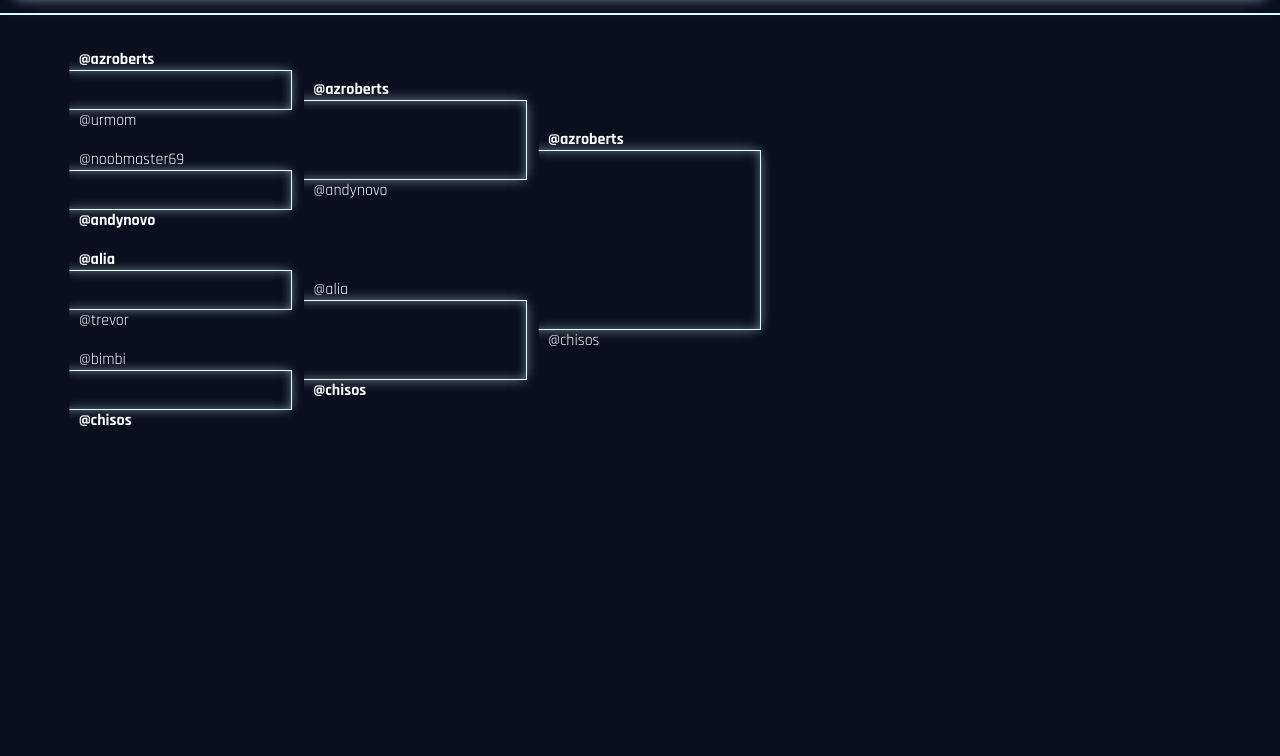
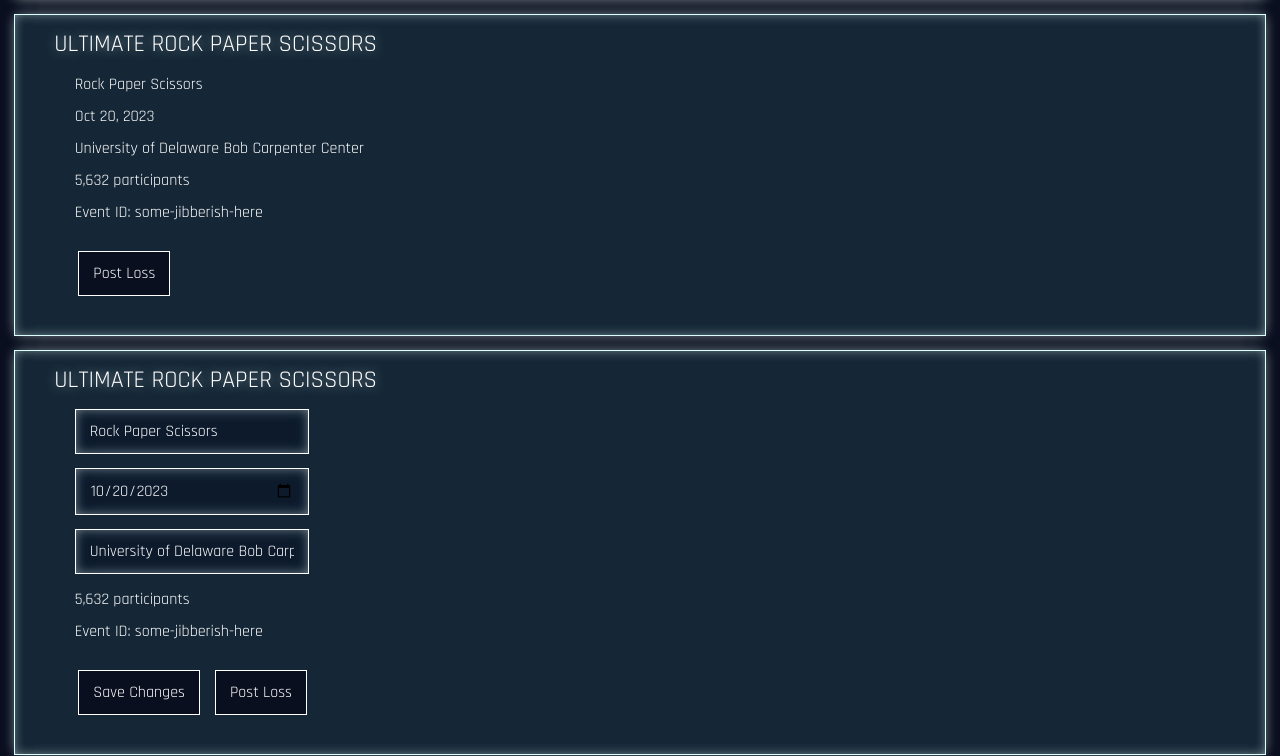
Before and after one commit to azroberts8/Bracket, a plain HTML site: page index.html in a window 1280 px wide. Shown: the part 67-823 px from the top of the page. Before the commit the page ends 800 px from the top, so only its background shows below. Drawn offline with Linux system fonts and the light colour scheme.

Commit message:
Tournament panel complete

```diff
--- a/index.html
+++ b/index.html
@@ -46,35 +46,35 @@
                 <div class="tournamentSpread">
                     <div class="window event">
                         <h2>Ultimate Rock Paper Scissors</h2>
-                        <p>Rock Paper Scissors</p>
+                        <p class="sport">Rock Paper Scissors</p>
                         <p class="date">Oct 20, 2023</p>
                         <p class="location">University of Delaware Bob Carpenter Center</p>
                         <p class="participants">5,632 participants</p>
                     </div>
                     <div class="window event">
                         <h2>Weekend Mario Kart Tournament</h2>
-                        <p>Mario Kart 8</p>
+                        <p class="sport">Mario Kart 8</p>
                         <p class="date">Oct 21 - Oct 22, 2023</p>
                         <p class="location">Sparc Lab</p>
                         <p class="participants">21 participants</p>
                     </div>
                     <div class="window event">
                         <h2>Goal Smasher 2023</h2>
-                        <p>Rocket League</p>
+                        <p class="sport">Rocket League</p>
                         <p class="date">Nov 4 - Nov 5, 2023</p>
                         <p class="location">UDel E-Sports Arena</p>
                         <p class="participants">83 participants</p>
                     </div>
                     <div class="window event">
                         <h2>Blue Hens Soccer Match</h2>
-                        <p>Soccer</p>
+                        <p class="sport">Soccer</p>
                         <p class="date">Mar 3, 2024</p>
                         <p class="location">UDel Green</p>
                         <p class="participants">102 participants</p>
                     </div>
                     <div class="window event">
                         <h2>Blue Hens Soccer Match 2</h2>
-                        <p>Soccer</p>
+                        <p class="sport">Soccer</p>
                         <p class="date">Mar 10, 2024</p>
                         <p class="location">UDel Green</p>
                         <p class="participants">102 participants</p>
@@ -84,7 +84,29 @@
         </div>
 
         <div class="tournament">
-            <div class="window tournamentInfo"></div>
+            <div class="window tournamentInfo">
+                <h2>Ultimate Rock Paper Scissors</h2>
+                <p class="sport">Rock Paper Scissors</p>
+                <p class="date">Oct 20, 2023</p>
+                <p class="location">University of Delaware Bob Carpenter Center</p>
+                <p class="participants">5,632 participants</p>
+                <p class="eventID">Event ID: some-jibberish-here</p>
+                <div class="buttonRack">
+                    <button>Post Loss</button>
+                </div>
+            </div>
+            <div class="window tournamentEditor">
+                <h2>Ultimate Rock Paper Scissors</h2>
+                <span class="sport"><input type="text" placeholder="Game/Sport" value="Rock Paper Scissors"></span>
+                <span class="date"><input type="date" placeholder="Date" value="2023-10-20"></span>
+                <span class="location"><input type="text" placeholder="Location" value="University of Delaware Bob Carpenter Center"></span>
+                <p class="participants">5,632 participants</p>
+                <p class="eventID">Event ID: some-jibberish-here</p>
+                <div class="buttonRack">
+                    <button>Save Changes</button>
+                    <button>Post Loss</button>
+                </div>
+            </div>
             <div class="bracket">
 
                 <ul class="round round1">
--- a/styles/dashboard.css
+++ b/styles/dashboard.css
@@ -98,6 +98,12 @@
     height: 176pt;
 }
 
+.dashboard .sport::before {
+    font-family: 'Material Icons Outlined';
+    margin-right: 6pt;
+    content: "\ea2f";
+}
+
 .dashboard .tournamentSpread .date::before {
     font-family: 'Material Icons Outlined';
     margin-right: 6pt;
--- a/styles/tournament.css
+++ b/styles/tournament.css
@@ -1,5 +1,65 @@
 /* Tournament information */
+.tournament {
+    display: block;
+}
 
+.tournament .tournamentInfo, .tournament .tournamentEditor {
+    margin: 10.5pt;
+    padding: 0 10.5pt 10.5pt;
+}
+
+.tournament h2 {
+    margin-left: 19pt;
+}
+
+.tournament .sport::before {
+    font-family: 'Material Icons Outlined';
+    margin-right: 6pt;
+    content: "\ea2f";
+}
+
+.tournament .date::before {
+    font-family: 'Material Icons Outlined';
+    margin-right: 6pt;
+    content: "\e878";
+}
+
+.tournament .location::before {
+    font-family: 'Material Icons Outlined';
+    margin-right: 6pt;
+    content: "\e55f";
+}
+
+.tournament .participants::before {
+    font-family: 'Material Icons Outlined';
+    margin-right: 6pt;
+    content: "\e7fb";
+}
+
+.tournament .eventID::before {
+    font-family: 'Material Icons Outlined';
+    margin-right: 6pt;
+    content: "\e80b";
+}
+
+/* Admin View */
+.tournament .tournamentEditor span {
+    display: block;
+    color: #fff;
+    margin: 10.5pt 19pt;
+}
+
+.tournament .tournamentEditor input {
+    margin: 0;
+}
+
+.tournament .buttonRack {
+    margin: 10.5pt 0 8.5pt 37pt;
+}
+
+.tournament .buttonRack button {
+    margin-left: 0;
+}
 
 /* Tournament bracket */
 
@@ -41,7 +101,7 @@ li.match.winner {
 
 li.match.winner::after {
     font-family: 'Material Icons Outlined';
-    margin-left: 10.5pt;
+    margin-left: 6.6pt;
     vertical-align: middle;
     content: "\ea23";
 }
```
